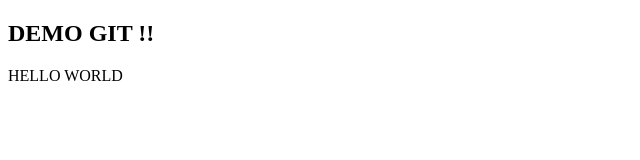
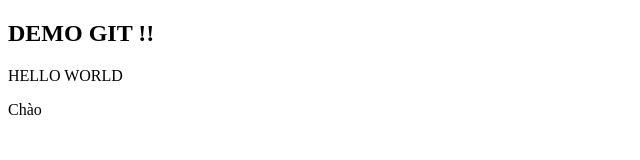
Before and after one commit to huutrong1101/BC-02, a plain HTML site: page index.html in a window 1280 px wide. Shown: the full height of the page, 0-640 px from the left. Drawn offline with Linux system fonts and the light colour scheme.

Commit message:
Update index.html

```diff
--- a/index.html
+++ b/index.html
@@ -10,6 +10,7 @@
 <body>
     <h2>DEMO GIT !!</h2>
     <p>HELLO WORLD</p>
+    <p>Chào</p>
 </body>
 
 </html>
```
